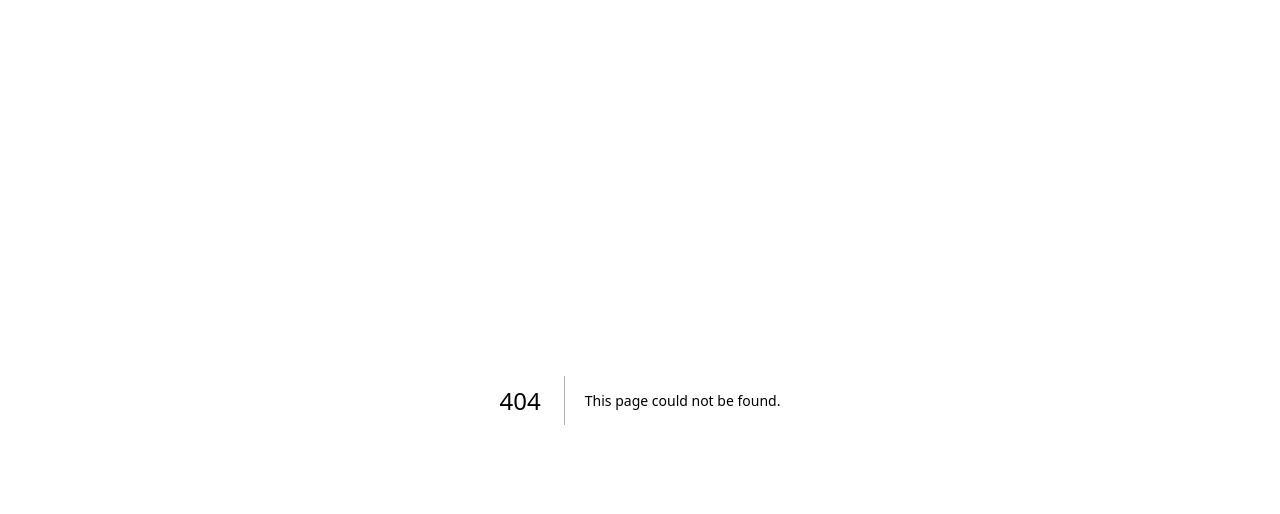
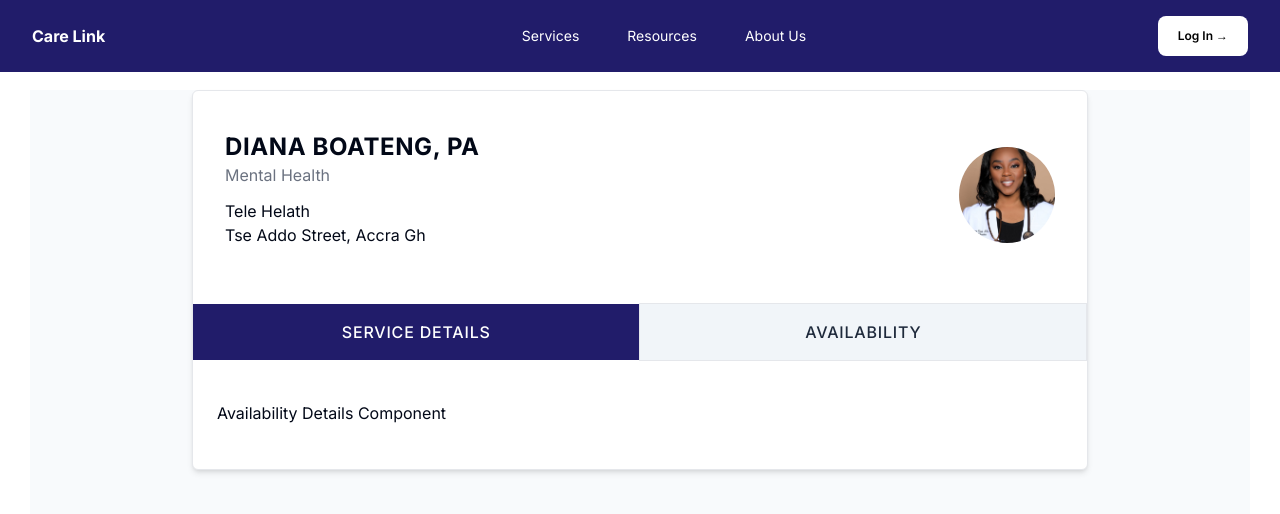
Before and after one commit to Nanagriff/Modexa-CareLink, a Next.js app: page /doctors/slug in a window 1280 px wide. Before the commit this address had no page. Shown: the top 514 px of the page. Built offline with nearby package versions, Linux system fonts and the light colour scheme.

Commit message:
Doctor Details page has been added to the homepage after clicking on add more

```diff
--- /dev/null
+++ b/app/(front)/doctors/[slug]/page.tsx
@@ -0,0 +1,34 @@
+import DoctorsDetails from '@/components/DoctorsDetails'
+import Image from 'next/image'
+import React from 'react'
+
+export default function page() {
+  return (
+    <div className='bg-slate-50  min-h-screen'>
+      <div className="max-w-4xl bg-white border
+       border-gray-200 shadow-md rounded-md mx-auto">
+        <div className="py-10 px-8">
+          <div className="flex items-center justify-between">
+            <div className="">
+            <div className="flex flex-col">
+            <h2 className='font-bold uppercase text-[16px] lg:text-2xl tracking-wide'>Diana Boateng, PA</h2>
+            <p className='text-gray-500'>Mental Health</p>
+          </div>
+          <div className="py-3">
+          <p>Tele Helath</p>
+          <p>Tse Addo Street, Accra Gh</p>
+          </div>
+            </div>
+            <Image className='h-24 w-24 rounded-full object-cover'
+                        src="/Doctorpa.jpg"
+                        width={243} alt='DoctorImg'
+                         height={207} />
+          </div>
+        </div>
+        <div className="py-1">
+        <DoctorsDetails/>
+        </div>
+      </div>
+    </div>
+  )
+}
--- a/app/(front)/layout.tsx
+++ b/app/(front)/layout.tsx
@@ -3,9 +3,11 @@ import React, { ReactNode } from 'react'
 
 export default function Layout({children}:{children:ReactNode}) {
   return (
-    <div>
+    <div className='bg-white'>
       <Navbar/>
+      <div className="lg:mt-[90px] mt-[20px] mx-[20px] lg:mx-[30px]">
       {children}
+      </div>
     </div>
   )
 }
--- a/components/DoctorCard.tsx
+++ b/components/DoctorCard.tsx
@@ -44,7 +44,7 @@ const  timeStamps = [
             className='border  bg-white inline-flex flex-col py-4 px-4 rounded-md
             hover:border-gray-400 duration-300 transition-all
      '>
-            <Link href={"#"}>
+            <Link href="/doctors/slug">
                 <h2 className='font-bold uppercase text-[16px] lg:text-2xl tracking-wide'>Diana Boateng, PA</h2>
                 <p className='py-3'>Tse Addo Street, Accra Gh</p>
                 <div className="flex items-center gap-4 py-4">
@@ -83,7 +83,7 @@ const  timeStamps = [
                             {item.time} {item.period}
                             </Link>
                         })}
-                         <Link href="#" className=' px-3 py-2 text-black'>
+                         <Link href="/doctors/slug" className='px-1 py-1 text-center text-black'>
                             More times
                             </Link>
                     </div>
--- /dev/null
+++ b/components/DoctorsDetails.tsx
@@ -0,0 +1,25 @@
+"use client"
+
+import React, { useState } from 'react'
+export default function DoctorsDetails() {
+
+    const [isActive, setIsActive] = useState("availability")
+
+    return (
+        <div className=''>
+            <div className='flex justify-between items-center '>
+                <button onClick={()=> setIsActive("details")}
+                 className='px-4 bg-blue py-4 w-full font-medium uppercase tracking-wider text-white '>Service Details</button>
+                <button onClick={()=> setIsActive("availability")} className='bg-slate-100 border font-medium uppercase tracking-wider border-gray-200 w-full py-4 px-4 text-slate-800'>Availability</button>
+            </div>
+            <div className="py-10 px-6">
+                {isActive === "availability"? (
+            <div>Availability Details Component</div>
+                ): (
+                    <div>Service Details component</div>
+                ) }
+            </div>
+        </div>
+
+    )
+}
--- a/components/frontend/Hero.tsx
+++ b/components/frontend/Hero.tsx
@@ -14,7 +14,7 @@ const Hero = () => {
   return (
     <>
       {/* <Navbar /> */}
-      <div className="relative mx-[10px] max-w-6xl bg-white lg:mt-[60px] pt-[70px] dark:bg-dark lg:pt-[100px]">
+      <div className="relative mx-[10px] max-w-6xl bg-white pt-[70px] dark:bg-dark lg:pt-[100px]">
         <div className="container">
           <div className="-mx-4 flex flex-col-reverse lg:flex-row">
             <div className="w-full px-[4px] pt-[50px] lg:w-6/12">
```
